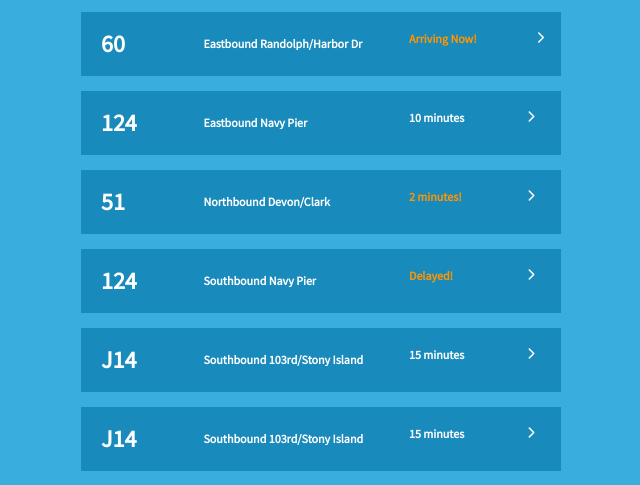
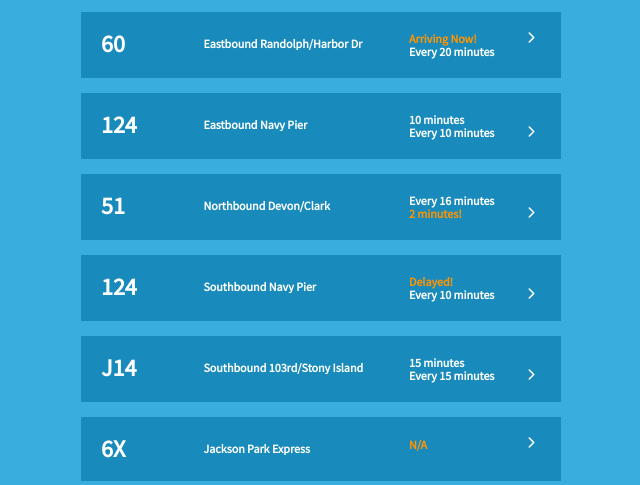
Before and after one commit to karin-carlson/busy-bus-project, a plain HTML site: page index.html in a window 1280 px wide. Shown: the part 458-943 px from the top of the page, without its empty margins (319-959 px from the left). Drawn offline with Linux system fonts and the light colour scheme.

Commit message:
added arrival times to html

```diff
--- a/index.html
+++ b/index.html
@@ -26,17 +26,21 @@
     <li class="row"><div class="detail">
       <span class="column1 number">60</span>
       <span class="column2">Eastbound Randolph/Harbor Dr</span></div>
-      <span class="column3 columnAlert">Arriving Now!</span><div class="arrow">
+      <span class="column3 columnAlert">Arriving Now!</span>
       <i class="fa fa-chevron-right fa"></i></div>
+      <span class="column3">Every 20 minutes</span>
+
     </li>
     <li class="row"><div class="detail"><span class="column1 number">124</span>
        <span class="column2">Eastbound Navy Pier</span></div>
        <span class="column3">10 minutes</span>
+       <span class="column3">Every 10 minutes</span>
        <i class="fa fa-chevron-right fa"></i></div>
      </li>
     <li class="row"><div class="detail">
       <span class="column1 number">51</span>
        <span class="column2">Northbound Devon/Clark</span></div>
+       <span class="column3">Every 16 minutes</span>
        <span class="column3 columnAlert">2 minutes!</span>
        <i class="fa fa-chevron-right fa"></i></div>
      </li>
@@ -44,20 +48,16 @@
       <span class="column1 number">124</span>
       <span class="column2">Southbound Navy Pier</span></div>
       <span class="column3 columnAlert">Delayed!</span>
+      <span class="column3"> Every 10 minutes</span>
       <i class="fa fa-chevron-right fa"></i></div>
     </li>
     <li class="row"><div class="detail">
        <span class="column1 number">J14</span>
         <span class="column2">Southbound 103rd/Stony Island</span></div>
         <span class="column3">15 minutes</span>
+        <span class="column3">Every 15 minutes</span>
         <i class="fa fa-chevron-right fa"></i></div>
       </li>
-      <li class="row"><div class="detail">
-        <span class="column1 number">J14</span>
-         <span class="column2">Southbound 103rd/Stony Island</span></div>
-         <span class="column3">15 minutes</span>
-         <i class="fa fa-chevron-right fa"></i></div>
-       </li>
        <li class="row"><div class="detail">
          <span class="column1 number">6X</span>
           <span class="column2">Jackson Park Express</span></div>
```
